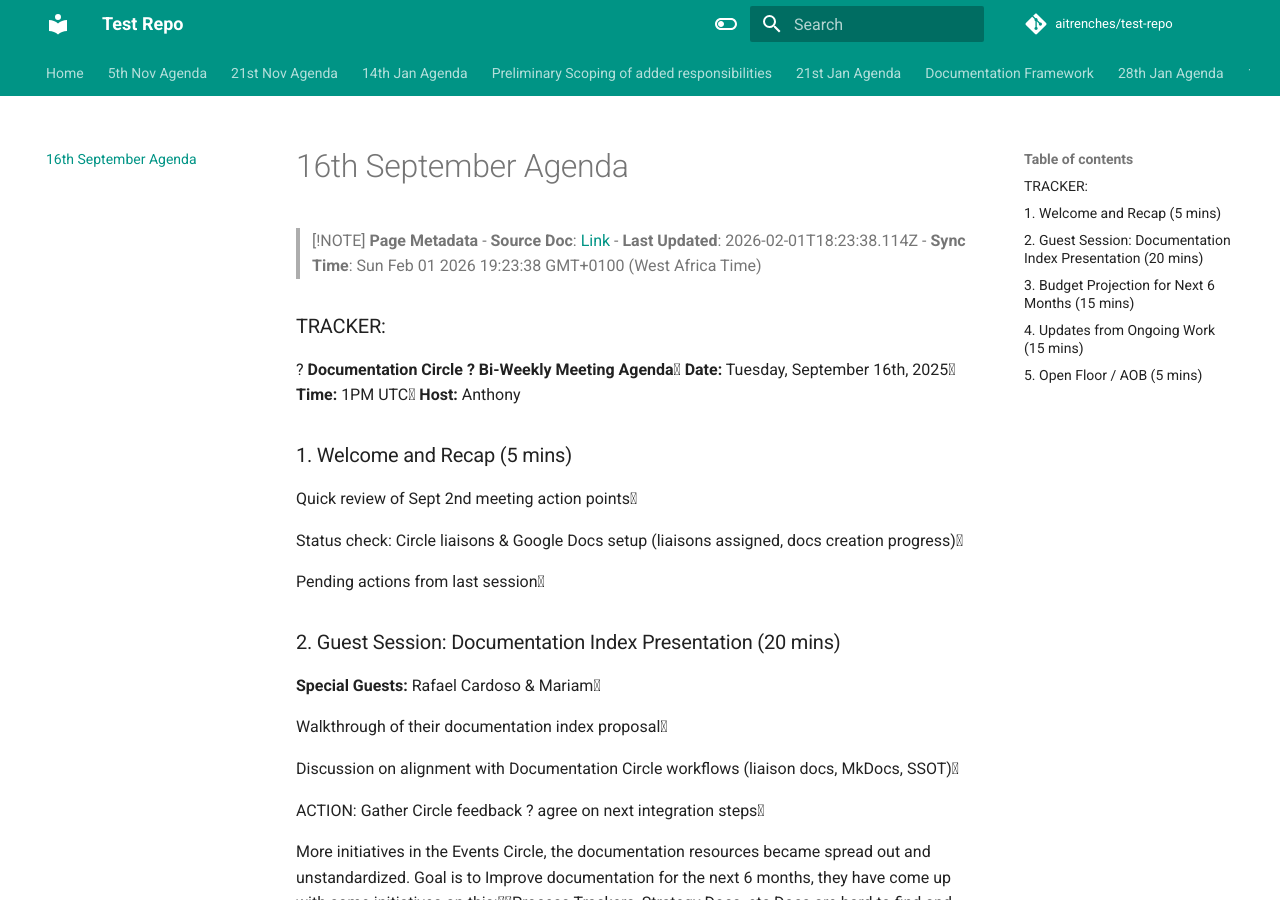
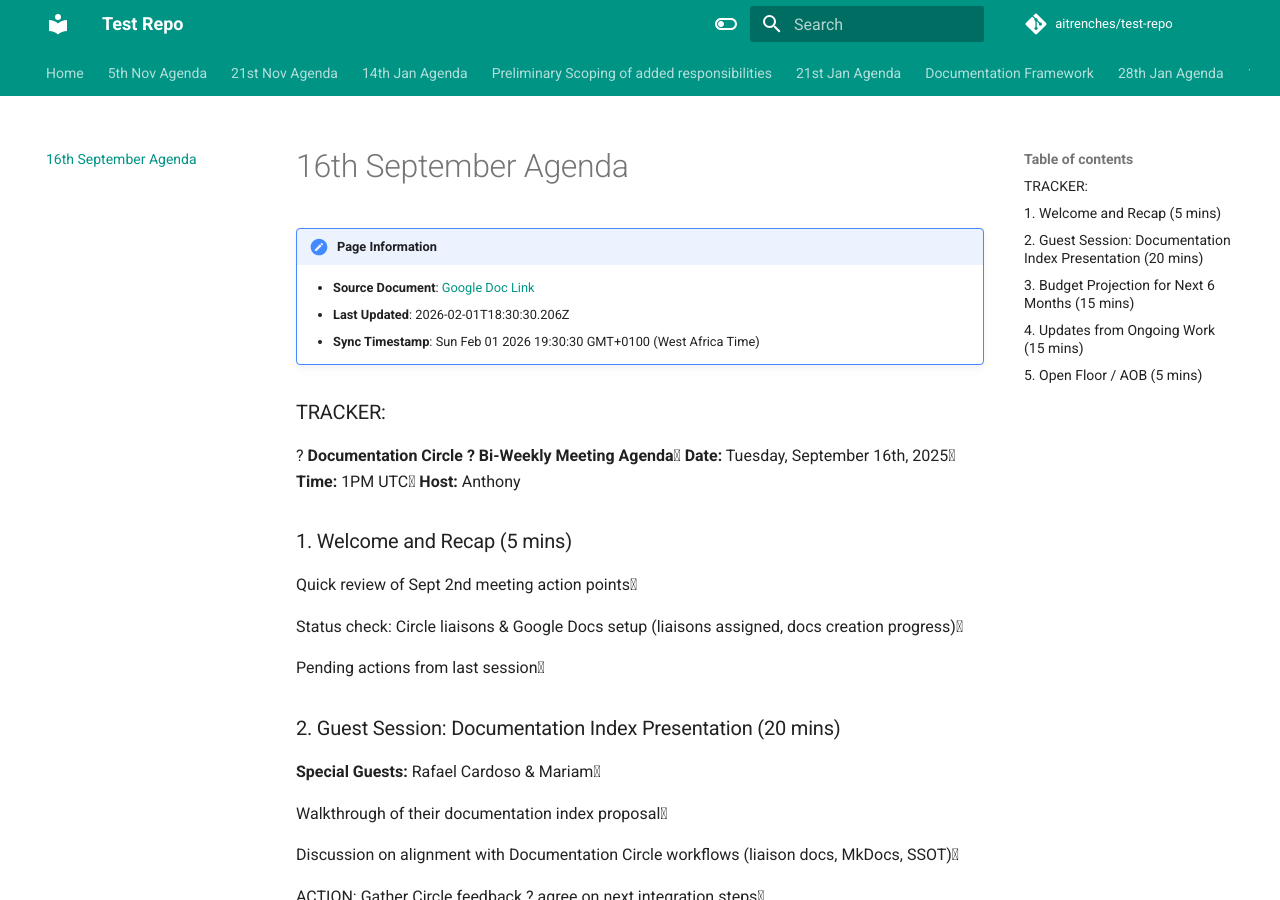
Before and after one commit to aitrenches/test-repo, an MkDocs documentation site: the page built from docs/16th-september-agenda.md, in a window 1280 px wide and 900 px high. Built offline with MkDocs 1.6.1 and Material for MkDocs 9.7.7, drawn with Linux system fonts in a browser that asks for light colours; comment, search, counter and statistics services are not loaded.

Commit message:
Sync tab: 16th September Agenda

```diff
--- a/docs/16th-september-agenda.md
+++ b/docs/16th-september-agenda.md
@@ -1,15 +1,14 @@
 ---
 title: "16th September Agenda"
-last_updated: "2026-02-01T18:23:38.114Z"
+last_updated: "2026-02-01T18:30:30.206Z"
 source_doc: "https://docs.google.com/document/d/1l5-1xQtHEozG9N6FpkFO4A6oixgQ6ZUo8Jx0FXYtqro/edit#heading=h.t.ueuo2tj1muyt"
-sync_timestamp: "Sun Feb 01 2026 19:23:38 GMT+0100 (West Africa Time)"
+sync_timestamp: "Sun Feb 01 2026 19:30:30 GMT+0100 (West Africa Time)"
 ---
 
-> [!NOTE]
-> **Page Metadata**
-> - **Source Doc**: [Link](https://docs.google.com/document/d/1l5-1xQtHEozG9N6FpkFO4A6oixgQ6ZUo8Jx0FXYtqro/edit#heading=h.t.ueuo2tj1muyt)
-> - **Last Updated**: 2026-02-01T18:23:38.114Z
-> - **Sync Time**: Sun Feb 01 2026 19:23:38 GMT+0100 (West Africa Time)
+!!! note "Page Information"
+    - **Source Document**: [Google Doc Link](https://docs.google.com/document/d/1l5-1xQtHEozG9N6FpkFO4A6oixgQ6ZUo8Jx0FXYtqro/edit#heading=h.t.ueuo2tj1muyt)
+    - **Last Updated**: 2026-02-01T18:30:30.206Z
+    - **Sync Timestamp**: Sun Feb 01 2026 19:30:30 GMT+0100 (West Africa Time)
 
 ### TRACKER:
 
```
